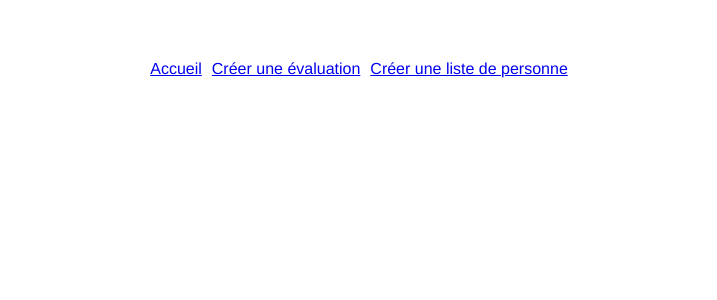
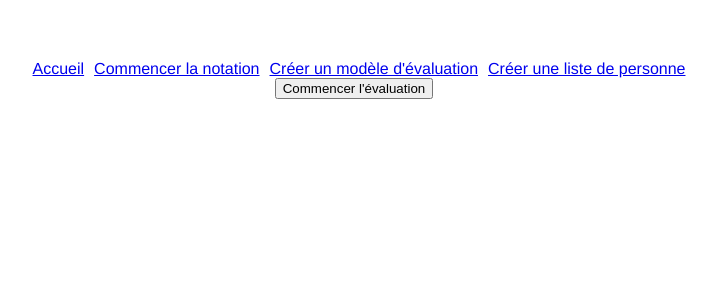
Before and after one commit to HyroHyKen/vue-ratings, a Vue app: page /evaluation/eval/1 in a window 1280 px wide. Shown: the top 300 px of the page, without its empty margins (286-1003 px from the left). Built offline with nearby package versions, Linux system fonts and the light colour scheme; what localbase would draw is missing.

Commit message:
add part evaluation

```diff
--- a/package.json
+++ b/package.json
@@ -11,7 +11,8 @@
     "core-js": "^3.8.3",
     "localbase": "^0.7.5",
     "vue": "^3.2.13",
-    "vue-router": "^4.0.14"
+    "vue-router": "^4.0.14",
+    "vue-uuid": "^3.0.0"
   },
   "devDependencies": {
     "@babel/core": "^7.12.16",
--- a/src/App.vue
+++ b/src/App.vue
@@ -1,7 +1,8 @@
 <template>
   <nav>
     <router-link class="nav" to="/">Accueil</router-link>
-    <router-link class="nav" to="/administration/evaluation">Créer une évaluation</router-link>
+    <router-link class="nav" to="/evaluation/creer">Commencer la notation</router-link>
+    <router-link class="nav" to="/administration/evaluation">Créer un modèle d'évaluation</router-link>
     <router-link class="nav" to="/administration/personne">Créer une liste de personne</router-link>
   </nav>
   <router-view></router-view>
--- a/src/components/ChooseNotation.vue
+++ b/src/components/ChooseNotation.vue
@@ -1,49 +1,97 @@
 <template>
-  <button @click="getTest">test</button>
-
-
-
-  <select v-model="selected" v-if="listTest.length">
+  <label> Choisir une évaluation : </label>
+  <select v-model="selectedTest" v-if="listTest.length">
     <option disabled value="">Choisissez</option>
-    <option v-for="(test,id) in listTest" :key="test.id" v-bind:value="id">{{ test.name }}</option>
+    <option v-for="test in listTest" :key="test.id" v-bind:value="test">{{ test.name }}</option>
   </select>
   <p v-else>aucune élavaluation</p>
+  <label> Choisir un groupe de personne : </label>
+  <select v-model="selectedPerson" v-if="listTest.length">
+    <option disabled value="">Choisissez</option>
+    <option v-for="person in listPerson" :key="person.id" v-bind:value="person">{{ person.name }}</option>
+  </select>
+  <p v-else>aucune liste de personne</p>
+  <button @click="createEvaluation">Valider</button>
 </template>
 
 <script>
 import Localbase from 'localbase'
+import { uuid } from 'vue-uuid';
 let db = new Localbase('db')
 export default {
   name: "ChooseNotation",
   data() {
     return {
-      selected:[],
+      selectedTest: [],
+      selectedPerson: [],
       listTest: [],
-      listPerson: 'dd',
+      listPerson: [],
 
 
     }
   },
   methods: {
-    add(list){
-      this.listTest = list;
-    },
-    getTest(){
+   createEvaluation(){
 
+    let val = deserialize(this.selectedPerson.persons);
+    let group = [];
 
+     for (let test in val) {
+       group.push({name: val[test].name, firstName: val[test].firstName, mark : deserialize(this.selectedTest.notation)});
 
-    }
+     }
+
+     let evaluation = {
+       id: uuid.v1(),
+       nameTest: this.selectedTest.name,
+       nameListPerson: this.selectedPerson.name,
+       listPerson: serialize(group)
+
+     };
+     db.collection('evaluation').add(evaluation)
+     console.log(evaluation);
+     this.selectedTest =[];
+     this.selectedPerson=[];
+
+   }
   },
-  created: async function(){
+  created(){
 
-
-    db.collection('evaluation').get().then(tests => {
+    db.collection('evaluationModel').get().then(tests => {
       this.listTest = tests
     })
+    db.collection('person').get().then(persons => {
+      this.listPerson = persons
+    })
 
-    console.log(this.listTest);
   }
 
+}
+function serialize(value) {
+  if (typeof value === 'function') {
+    return value.toString();
+  }
+  if (typeof value === 'object') {
+    var serializeObject = {};
+    for (const [objectKey, objectValue] of Object.entries(value)) {
+      serializeObject[objectKey] = serialize(objectValue);
+    }
+    return serializeObject;
+  }
+
+  return value;
+}
+function deserialize(valueNew) {
+
+  if (typeof valueNew === 'object') {
+    var deserializeObject = {};
+    for (const [objectKey, objectValue] of Object.entries(valueNew)) {
+      deserializeObject[objectKey] = deserialize(objectValue);
+    }
+    return deserializeObject;
+  }
+
+  return valueNew;
 }
 </script>
 
--- a/src/components/CreateTest.vue
+++ b/src/components/CreateTest.vue
@@ -10,7 +10,7 @@
   <button @click="addCriterion"> ajouter </button>
   <ul v-if="criterions.length">
     <li v-for="criter in criterions" :key="criter.id">
-      {{ criter }}
+      {{ criter.name }}
       <button @click="removeCriterion(criter)"> supprimer</button>
     </li>
   </ul>
@@ -24,6 +24,7 @@
 
 <script>
 import Localbase from 'localbase'
+import { uuid } from 'vue-uuid';
 let db = new Localbase('db')
 export default {
   name: "CreateTest",
@@ -42,14 +43,12 @@ export default {
       if(this.nameTest && this.criterions.length) {
         this.formOk = true;
 
-
-
-
         let test = {
+          id:  uuid.v1(),
           name: this.nameTest,
           notation: serialize(this.criterions)
         };
-        db.collection('evaluation').add(test)
+        db.collection('evaluationModel').add(test)
         this.criterions = [];
         this.criterion = '';
         this.nameTest = '';
@@ -62,7 +61,7 @@ export default {
     addCriterion() {
       if(this.criterion) {
         this.formOkCriterion = true;
-        this.criterions.push(this.criterion)
+        this.criterions.push({name: this.criterion, note: 0 })
 
         this.criterion = ''
       }else{
--- /dev/null
+++ b/src/components/DoNotation.vue
@@ -0,0 +1,60 @@
+<template>
+
+  <button v-if="evaluation === ''" @click="begin(id)" > Commencer l'évaluation </button>
+  <div v-else >
+    <ul>
+      <li v-for="(person,index) in evaluation.listPerson" :key="person.id">
+        <a href="#" @click="test(index)">{{ person.name }} {{ person.firstName }} </a>
+      </li>
+    </ul>
+
+
+  </div>
+
+</template>
+
+<script>
+import Localbase from 'localbase'
+let db = new Localbase('db')
+export default {
+  name: "DoNotation",
+  props:{
+    id: String,
+  },
+  data(){
+    return{
+      evaluation: "",
+      selected: 0
+    }
+  },
+
+  methods: {
+      begin(id){
+        console.log (this.evaluation)
+        db.collection('evaluation').doc({ id: id }).get().then(document => {
+         this.evaluation = deserialize(document)
+        })
+      },
+    test(index){
+        this.selected = index
+    }
+  }
+
+}
+function deserialize(valueNew) {
+
+  if (typeof valueNew === 'object') {
+    var deserializeObject = {};
+    for (const [objectKey, objectValue] of Object.entries(valueNew)) {
+      deserializeObject[objectKey] = deserialize(objectValue);
+    }
+    return deserializeObject;
+  }
+
+  return valueNew;
+}
+</script>
+
+<style scoped>
+
+</style>
--- a/src/components/ImportPerson.vue
+++ b/src/components/ImportPerson.vue
@@ -1,4 +1,6 @@
 <template>
+  <input v-model="nameList"
+         placeholder="Nom de la liste">
   <input v-model="name"
          placeholder="nom de la perosnne">
   <input v-model="firstName"
@@ -16,6 +18,7 @@
 
 <script>
 import Localbase from 'localbase'
+import { uuid } from 'vue-uuid';
 let db = new Localbase('db')
 export default {
   name: "ImportPerson",
@@ -24,6 +27,7 @@ export default {
       name: '',
       firstName: '',
       listPerson: [],
+      nameList: ''
 
 
     }
@@ -43,16 +47,23 @@ export default {
 
     },
     importPerson() {
-      if(this.listPerson.length) {
+      if(this.listPerson.length && this.nameList) {
         this.formOk = true;
 
 
+        let person = {
+          id: uuid.v1(),
+          name: this.nameList,
+          persons: serialize(this.listPerson)
+
+        }
+        db.collection('person').add(person)
 
 
-        db.collection('person').add(serialize(this.listPerson))
-
-
-
+        this.name = '';
+        this.firstName = '';
+        this.nameList = '';
+        this.listPerson = [];
 
       }else{
         this.formOk = false;
--- /dev/null
+++ b/src/components/ListNotation.vue
@@ -0,0 +1,30 @@
+<template>
+  <ul v-if="listNotation.length">
+    <li v-for="notation in listNotation" :key="notation.id">
+      <a v-bind:href="'/evaluation/eval/'+ notation.id">{{ notation.nameTest }} {{ notation.nameListPerson }} </a>
+    </li>
+  </ul>
+  <p v-else>aucun critère</p>
+</template>
+
+<script>
+import Localbase from 'localbase'
+let db = new Localbase('db')
+export default {
+  name: "ListNotation",
+  data(){
+    return{
+      listNotation: [],
+    }
+  },
+  created() {
+    db.collection('evaluation').get().then(notation => {
+      this.listNotation = notation
+    })
+  }
+}
+</script>
+
+<style scoped>
+
+</style>
```
Also changed, not shown: src/router/index.js (+7 -1 lines), 1 other file (tests, documents, lock files or other folders).
